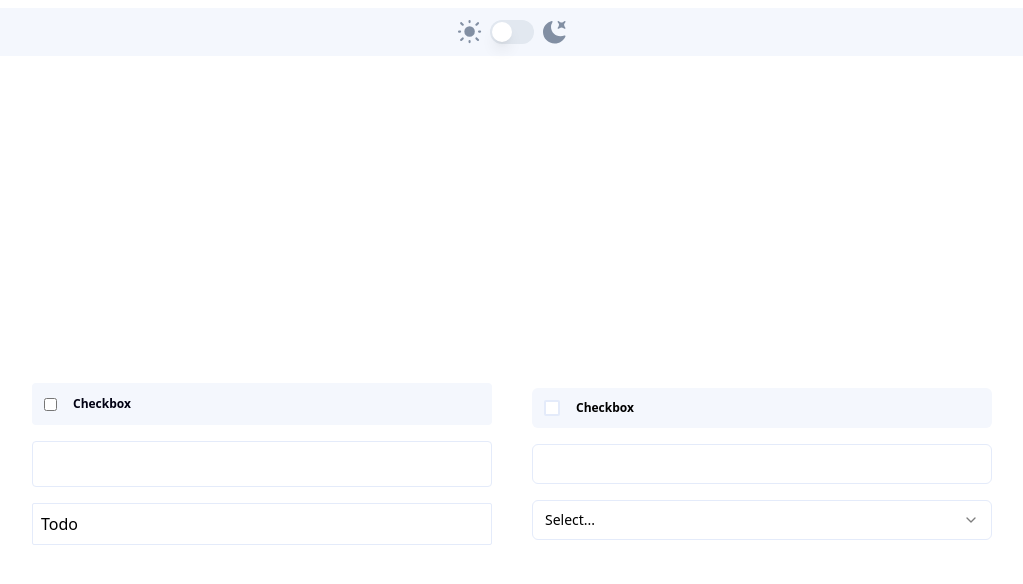
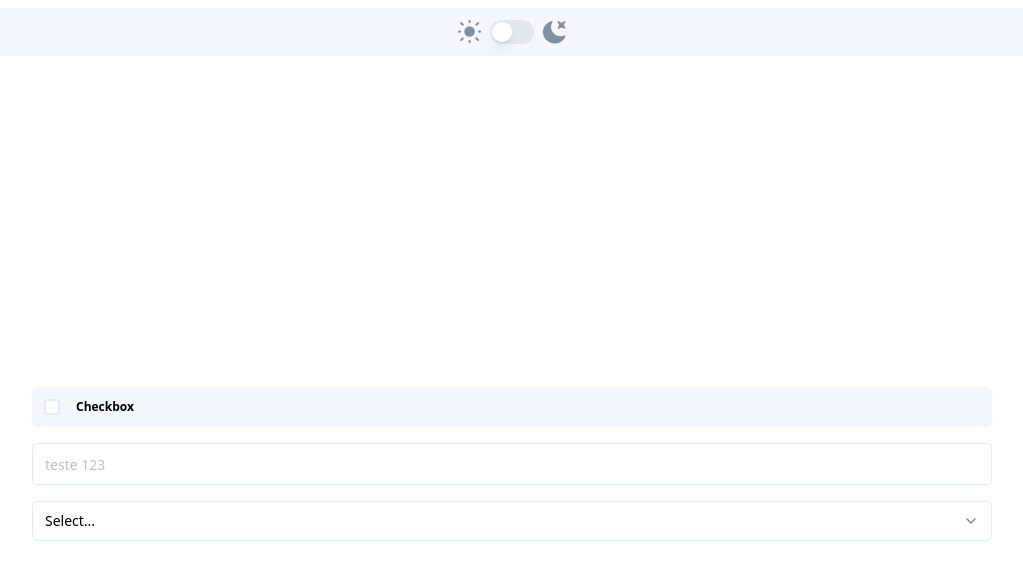
Before and after one commit to Krymancer/kanban-task-management, a Next.js app: page /components in a window 1280 px wide. Shown: the top 584 px of the page, without its empty margins (128-1151 px from the left). Built offline with nearby package versions, Linux system fonts and the light colour scheme.

Commit message:
feat: refactoring components

```diff
--- a/src/app/components/page.tsx
+++ b/src/app/components/page.tsx
@@ -1,14 +1,12 @@
 "use client";
 
-import CheckboxOld from "@/components/Checkbox";
-import Dropdown from "@/components/Dropdown";
-import TextField from "@/components/TextField";
 import { ThemeToggle } from "@/components/theme-toogle";
 
 import { Checkbox } from "@/components/ui/checkbox";
-import { Input } from "@/components/ui/input";
-import { Select, SelectContent, SelectGroup, SelectItem, SelectLabel, SelectTrigger, SelectValue } from "@/components/ui/select";
+import { Select, SelectContent, SelectGroup, SelectItem, SelectTrigger, SelectValue } from "@/components/ui/select";
 import { useState } from "react";
+
+import { TextField } from "@/components/text-field";
 
 export default function ComponentsPage() {
   const [checked, setChecked] = useState(false);
@@ -26,16 +24,11 @@ export default function ComponentsPage() {
       <ThemeToggle />
       <div className="min-h-screen flex items-center justify-center gap-10 p-40">
         <div className="flex flex-col space-y-4 w-full">
-          <CheckboxOld label="Checkbox" checked={checked} onChange={(e) => setChecked(e.target.checked)} />
-          <TextField label="Text Field" value={value} onChange={(e) => setValue(e.target.value)} />
-          <Dropdown onChange={() => { }} items={items} selected={items[0]} />
-        </div>
-        <div className="flex flex-col space-y-4 w-full">
           <div className="flex gap-4 items-center bg-light-gray dark:bg-very-dark-gray h-10 p-3 rounded-md hover:bg-main-purple-hover/25 dark:hover:bg-main-purple-hover/25">
             <Checkbox id="checkbox" />
             <label htmlFor="checkbox" className="text-xs font-bold peer-data-[state=checked]:line-through">Checkbox</label>
           </div>
-          <Input value={value} onChange={(e) => setValue(e.target.value)} />
+          <TextField value={value} onChange={(e) => setValue(e.target.value)} label="Fodase" placeholder="teste 123" />
           <Select>
             <SelectTrigger className="w-full">
               <SelectValue placeholder="Select..." />
--- a/src/components/Checkbox.tsx
+++ b/src/components/Checkbox.tsx
@@ -1,18 +1,15 @@
 'use client';
 
-import React, { ChangeEvent } from "react";
+import { CheckboxProps } from "@radix-ui/react-checkbox";
+import { Checkbox } from "./ui/checkbox";
 
-interface CheckboxProps extends Omit<React.HTMLAttributes<HTMLDivElement>, 'onChange'> {
-  checked?: boolean;
-  onChange: (event: ChangeEvent<HTMLInputElement>) => void;
-  label: string;
-}
+type Props = { label: string; } & CheckboxProps
 
-export default function Checkbox(props: CheckboxProps) {
+export function CheckboxContainer(props: Props) {
   return (
-    <div className={`flex items-center justify-start gap-4 bg-light-gray hover:bg-main-purple/25 dark:bg-very-dark-gray p-3 rounded-[4px] w-full ${props.className}`}>
-      <input type="checkbox" checked={props.checked} onChange={props.onChange} className="accent-main-purple" />
-      <label className={`font-bold text-[12px] ${props.checked ? 'line-through text-black opacity-50 dark:text-white' : 'text-black dark:text-white'}`}>{props.label}</label>
+    <div className="flex gap-4 items-center bg-light-gray dark:bg-very-dark-gray h-10 p-3 rounded-md hover:bg-main-purple-hover/25 dark:hover:bg-main-purple-hover/25">
+      <Checkbox id={props.id} onCheckedChange={props.onCheckedChange} value={props.value} />
+      <label htmlFor={props.id} className="text-xs font-bold peer-data-[state=checked]:line-through">{props.label}</label>
     </div>
   );
 }
--- a/src/components/Dropdown.tsx
+++ /dev/null
@@ -1,33 +0,0 @@
-import { ComponentProps, useState } from "react";
-
-type DropDownItem = {
-  value: string;
-  label: string;
-};
-
-type DropdownProps = ComponentProps<'select'> & {
-  items: DropDownItem[];
-  selected: DropDownItem;
-  onChange: (item: DropDownItem) => void;
-};
-
-export default function Dropdown(props: DropdownProps) {
-  const [isOpened, setIsOpened] = useState(false);
-
-  return (
-    <div className="bg-white dark:bg-very-dark-gray relative">
-      <button className="border border-lines-light w-full py-2 flex items-start px-2 dark:border-lines-dark rounded-sm dark:text-white" onClick={() => setIsOpened(!isOpened)}>
-        <div>{props.selected?.label}</div>
-      </button>
-      {isOpened && (
-        <div className="origin-top-right absolute right-0 mt-2 rounded-md shadow-lg bg-white ring-1 ring-black ring-opacity-5 w-full dark:bg-very-dark-gray dark:text-medium-gray">
-          {props.items.map((item) => (
-            <div key={item.value} className="px-2 py-2">
-              <button onClick={() => {props.onChange(item); setIsOpened(false)}}>{item.label}</button>
-            </div>
-          ))}
-        </div>
-      )}
-    </div>
-  );
-}
--- a/src/components/TextField.tsx
+++ /dev/null
@@ -1,24 +0,0 @@
-'use client';
-
-import { ChangeEvent, useRef, useState } from "react";
-
-interface TextFieldProps extends Omit<React.HTMLAttributes<HTMLLabelElement>, 'onChange'> {
-  onChange: (event: ChangeEvent<HTMLInputElement>) => void;
-  value: string;
-  label: string;
-  placeholder?: string;
-}
-
-export default function TextField(props: TextFieldProps) {
-  const [isFristEdit, setIsFirstEdit] = useState(true);
-  const inputRef = useRef<HTMLInputElement>(null);
-  const isEmpty = props.value.length === 0;
-  const error = isFristEdit ? false : isEmpty;
-
-  return(
-    <label className={`rounded-[4px] bg-white dark:bg-very-dark-gray border p-3 w-full flex flex-row justify-between ${error ? 'border-red' : 'border-lines-light dark:border-lines-dark'}`}>
-      <input ref={inputRef} type="text" value={props.value} placeholder={props.placeholder} onChange={(e) => {props.onChange(e); setIsFirstEdit(false)}} className={`text-[13px] w-full bg-transparent border-none dark:text-white outline-none placeholder:text-white ${props.className}`} />
-      <span className={`text-[13px] whitespace-nowrap select-none text-red ${error ? 'block' : 'hidden'}`} onClick={() => inputRef.current?.focus()}>Can&apos;t be empty</span>
-    </label>
-  );
-}
--- /dev/null
+++ b/src/components/text-field.tsx
@@ -0,0 +1,31 @@
+'use client';
+
+import { ChangeEvent, useRef, useState } from "react";
+import { Input } from "./ui/input";
+import { cn } from "@/lib/utils";
+
+interface TextFieldProps extends Omit<React.HTMLAttributes<HTMLLabelElement>, 'onChange'> {
+  onChange: (event: ChangeEvent<HTMLInputElement>) => void;
+  value: string;
+  label: string;
+  placeholder?: string;
+}
+
+export function TextField(props: TextFieldProps) {
+  const [isFristEdit, setIsFirstEdit] = useState(true);
+  const inputRef = useRef<HTMLInputElement>(null);
+  const isEmpty = props.value.length === 0;
+  const error = isFristEdit ? false : isEmpty;
+
+  return (
+    <label className={cn(
+      "rounded-[4px] bg-white dark:bg-very-dark-gray border w-full flex flex-row justify-between border-lines-light dark:border-lines-dark items-center",
+      error && 'border-red dark:border-red pr-4'
+    )}>
+      <Input value={props.value} placeholder={props.placeholder} onChange={(e) => { props.onChange(e); setIsFirstEdit(false); }} />
+      <span className={cn("text-[13px] whitespace-nowrap select-none text-red hidden",
+        error && 'block'
+      )} onClick={() => inputRef.current?.focus()}>Can&apos;t be empty</span>
+    </label>
+  );
+}
--- a/src/components/ui/input.tsx
+++ b/src/components/ui/input.tsx
@@ -11,7 +11,7 @@ const Input = React.forwardRef<HTMLInputElement, InputProps>(
       <input
         type={type}
         className={cn(
-          "flex h-10 w-full rounded-md border border-lines-light bg-white px-3 py-2 text-sm file:border-0 file:bg-transparent file:text-sm file:font-medium placeholder:text-white/25 focus-visible:outline-none focus-visible:ring-2 focus-visible:ring-slate-950 focus-visible:ring-offset-2 disabled:cursor-not-allowed disabled:opacity-50 dark:border-lines-dark dark:bg-very-dark-gray dark:placeholder:text-white/25",
+          "flex h-10 outline-none w-full rounded-md bg-white px-3 py-2 text-sm placeholder:text-black/25 disabled:cursor-not-allowed disabled:opacity-50 dark:bg-very-dark-gray dark:placeholder:text-white/25",
           className
         )}
         ref={ref}
--- a/src/components/ui/select.tsx
+++ b/src/components/ui/select.tsx
@@ -19,7 +19,7 @@ const SelectTrigger = React.forwardRef<
   <SelectPrimitive.Trigger
     ref={ref}
     className={cn(
-      "flex h-10 w-full items-center justify-between rounded-md border border-lines-light dark:border-lines-dark bg-white px-3 py-2 text-sm ring-offset-white placeholder:text-slate-500 disabled:cursor-not-allowed disabled:opacity-50 [&>span]:line-clamp-1 dark:bg-very-dark-gray dark:placeholder:text-white",
+      "outline-none flex h-10 w-full items-center justify-between rounded-md border border-lines-light dark:border-lines-dark bg-white px-3 py-2 text-sm ring-offset-white placeholder:text-slate-500 disabled:cursor-not-allowed disabled:opacity-50 [&>span]:line-clamp-1 dark:bg-very-dark-gray dark:placeholder:text-white",
       className
     )}
     {...props}
```
